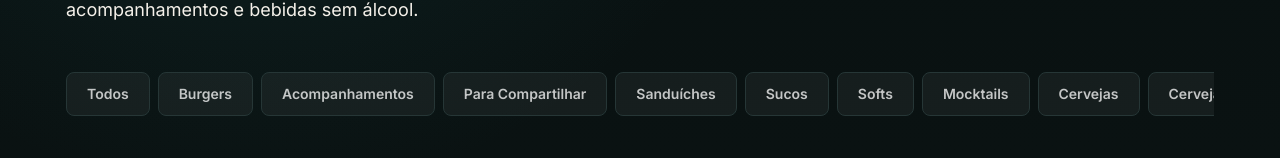
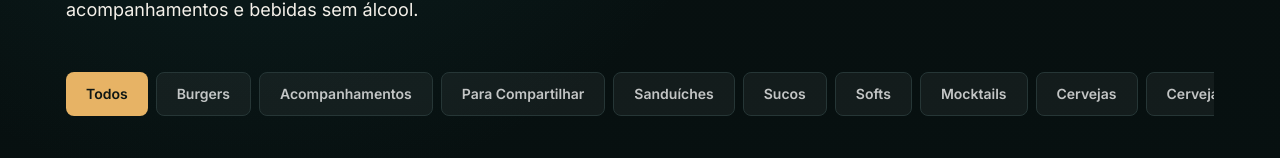
Before and after one commit to zYumoto/SeventySurf-Menu, a React (Vite) app: page /menu in a window 1280 px wide. Shown: the part 345-503 px from the top of the page. Built offline with nearby package versions, Linux system fonts and the light colour scheme.

Commit message:
Fix default menu filter category

```diff
--- a/src/components/menu-filter.tsx
+++ b/src/components/menu-filter.tsx
@@ -10,7 +10,7 @@ type MenuFilterProps = {
 };
 
 export function MenuFilter({ items }: MenuFilterProps) {
-  const [active, setActive] = useState<MenuCategory>("All");
+  const [active, setActive] = useState<MenuCategory>("Todos");
 
   const visibleItems = useMemo(() => {
     if (active === "Todos") return items;
```
